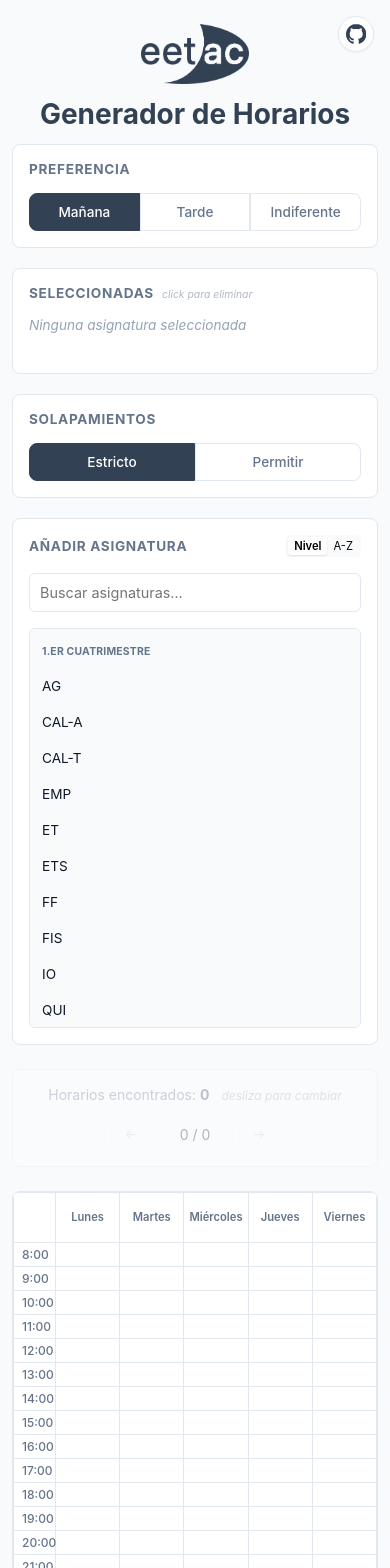
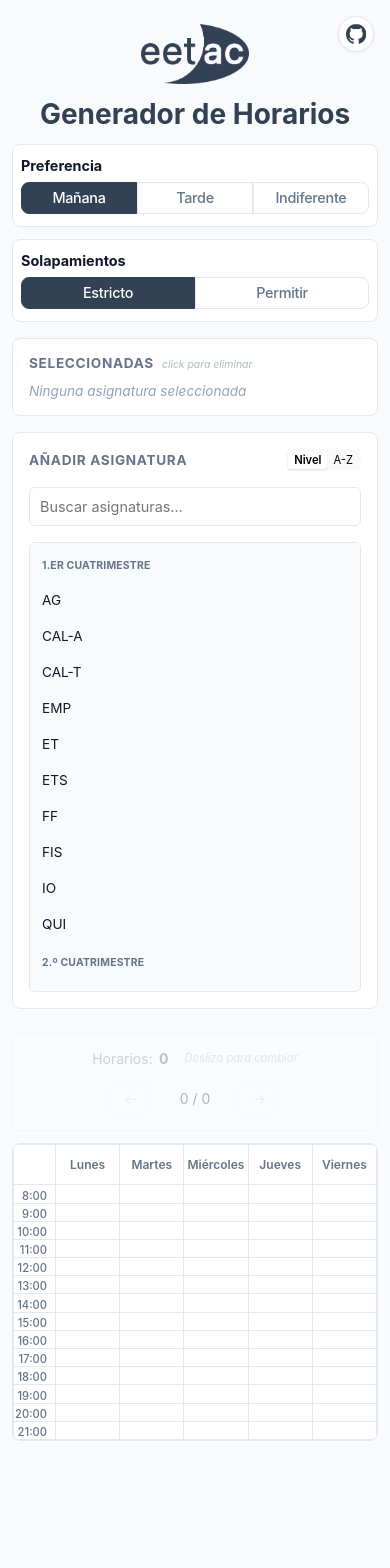
Before and after one commit to BoltyTheDog/eetac_scheduler, a React (Vite) app: page / in a window 390 px wide. Shown: the top 1568 px of the page. After the commit the page ends 1449 px from the top, so only its background shows below. Built offline with nearby package versions, Linux system fonts and the light colour scheme; a web font is replaced by a local one.

Commit message:
update visual mejorada para mobile

```diff
--- a/src/App.tsx
+++ b/src/App.tsx
@@ -57,7 +57,7 @@ function App() {
   }, []);
 
   // State for group popovers
-  const [openPopover, setOpenPopover] = useState<string | null>(null);
+  const [openPopover, setOpenPopover] = useState<{ code: string, top: number, left: number } | null>(null);
 
   // Map subjects to their group details
   const subjectGroups = useMemo(() => {
@@ -176,10 +176,11 @@ function App() {
         <h1 className="header-title">Generador de Horarios</h1>
       </header>
 
-      <main className="layout" style={{ flex: 1, minHeight: 0 }}>
+      <main className="layout">
         <aside className="layout-sidebar">
-          <div className="panel panel-priority">
-            <h2 style={{ marginBottom: '1rem', fontSize: '0.85rem', color: 'var(--text-dim)', textTransform: 'uppercase', letterSpacing: '0.05em' }}>Preferencia</h2>
+          <div className="controls-row">
+            <div className="panel panel-priority" style={{ flex: '0 0 60%' }}>
+              <h2>Preferencia</h2>
               <div style={{ display: 'flex' }}>
                 {(['Mañana', 'Tarde', 'Indiferente'] as const).map(p => {
                   const preferenceMap = { 'Mañana': SchedulePreference.Morning, 'Tarde': SchedulePreference.Afternoon, 'Indiferente': SchedulePreference.DontCare };
@@ -188,7 +189,6 @@ function App() {
                       key={p}
                       className={`btn-toggle ${preference === preferenceMap[p] ? 'active' : ''}`}
                       onClick={() => setPreference(preferenceMap[p])}
-                    style={{ fontSize: '0.85rem' }}
                     >
                       {p}
                     </button>
@@ -197,41 +197,55 @@ function App() {
               </div>
             </div>
 
-          <div className="panel panel-selected">
-            <div style={{ display: 'flex', alignItems: 'baseline', marginBottom: '1rem' }}>
+            <div className="panel panel-overlapping" style={{ flex: '1' }}>
+              <h2>Solapamientos</h2>
+              <div style={{ display: 'flex' }}>
+                <button
+                  className={`btn-toggle ${!allowOverlapping ? 'active' : ''}`}
+                  onClick={() => setAllowOverlapping(false)}
+                >
+                  Estricto
+                </button>
+                <button
+                  className={`btn-toggle ${allowOverlapping ? 'active' : ''}`}
+                  onClick={() => setAllowOverlapping(true)}
+                >
+                  Permitir
+                </button>
+              </div>
+            </div>
+          </div>
+
+          <div className="panel panel-selected" style={{ flex: '0 1 auto', display: 'flex', flexDirection: 'column', minHeight: 0, maxHeight: '35%' }}>
+            <div style={{ display: 'flex', alignItems: 'baseline', marginBottom: '0.75rem' }}>
               <h2 style={{ margin: 0, fontSize: '0.85rem', color: 'var(--text-dim)', textTransform: 'uppercase', letterSpacing: '0.05em' }}>Seleccionadas</h2>
               <span className="swipe-hint" style={{ fontSize: '0.65rem', marginLeft: '0.5rem', opacity: 0.5, fontStyle: 'italic' }}>click para eliminar</span>
             </div>
-            <div style={{ minHeight: '40px', display: 'flex', flexDirection: 'column', gap: '0.4rem' }}>
+            <div className="selected-list-container">
               {selectedSubjects.length === 0 ? (
                 <div style={{ color: '#94a3b8', fontSize: '0.85rem', fontStyle: 'italic' }}>Ninguna asignatura seleccionada</div>
               ) : (
                 selectedSubjects.map(s => (
-                  <div key={s} className="selected-item" style={{ marginBottom: 0, padding: '0.6rem 0.8rem', fontSize: '0.875rem' }}>
+                  <div key={s} className="selected-item">
                     <span
                       className="selected-item-name"
                       onClick={() => handleRemoveSubject(s)}
-                      style={{ fontWeight: '500' }}
                     >
                       {s}
                     </span>
                     <div
                       className="selected-item-groups-btn"
-                      onMouseEnter={() => setOpenPopover(s)}
+                      onMouseEnter={(e) => {
+                        const rect = e.currentTarget.getBoundingClientRect();
+                        setOpenPopover({
+                          code: s,
+                          top: rect.top,
+                          left: rect.left
+                        });
+                      }}
                       onMouseLeave={() => setOpenPopover(null)}
-                      style={{ position: 'relative' }}
                     >
                       {subjectGroups[s]?.length || 0} {subjectGroups[s]?.length === 1 ? 'grupo' : 'grupos'}
-
-                      {openPopover === s && (
-                        <div className="groups-popover">
-                          {subjectGroups[s].map((g, i) => (
-                            <div key={i} className="groups-popover-item">
-                              Gr {g.grup} ({g.tipus})
-                            </div>
-                          ))}
-                        </div>
-                      )}
                     </div>
                   </div>
                 ))
@@ -239,25 +253,6 @@ function App() {
             </div>
           </div>
 
-          <div className="panel panel-overlapping">
-            <h2 style={{ marginBottom: '1rem', fontSize: '0.85rem', color: 'var(--text-dim)', textTransform: 'uppercase', letterSpacing: '0.05em' }}>Solapamientos</h2>
-            <div style={{ display: 'flex' }}>
-              <button
-                className={`btn-toggle ${!allowOverlapping ? 'active' : ''}`}
-                onClick={() => setAllowOverlapping(false)}
-                style={{ fontSize: '0.85rem' }}
-              >
-                Estricto
-              </button>
-              <button
-                className={`btn-toggle ${allowOverlapping ? 'active' : ''}`}
-                onClick={() => setAllowOverlapping(true)}
-                style={{ fontSize: '0.85rem' }}
-              >
-                Permitir
-              </button>
-            </div>
-          </div>
 
           <div className="panel panel-subjects" style={{ flex: 1, display: 'flex', flexDirection: 'column', minHeight: 0 }}>
             <div style={{ display: 'flex', justifyContent: 'space-between', alignItems: 'center', marginBottom: '1rem' }}>
@@ -332,15 +327,15 @@ function App() {
           </div>
         </aside>
 
-        <section className="schedule-section" style={{ display: 'flex', flexDirection: 'column', gap: '1.5rem', flex: 1, minHeight: 0 }}>
+        <section className="schedule-section" style={{ display: 'flex', flexDirection: 'column', gap: '0.75rem', flex: 1, minHeight: 0 }}>
           <div className="panel nav-panel" style={{
             opacity: schedules.length > 0 || (selectedSubjects.length > 0 && !allowOverlapping) ? 1 : 0.3,
             pointerEvents: schedules.length > 0 ? 'auto' : 'none'
           }}>
-            <div style={{ fontSize: '0.875rem', display: 'flex', alignItems: 'baseline', flexWrap: 'wrap' }}>
-              <span style={{ color: 'var(--text-dim)' }}>Horarios encontrados:</span> <strong style={{ color: 'var(--primary-color)', marginLeft: '0.25rem' }}>{schedules.length}</strong>
-              <span className="swipe-hint">desliza para cambiar</span>
-              {schedules.length > 0 && <span style={{ marginLeft: '1rem', opacity: 0.5, display: 'inline-block' }} className="hide-mobile">(Usa las flechas ← →)</span>}
+            <div style={{ fontSize: '0.875rem', display: 'flex', alignItems: 'center' }}>
+              <span style={{ color: 'var(--text-dim)' }}>Horarios:</span>
+              <strong style={{ color: 'var(--primary-color)', marginLeft: '0.4rem' }}>{schedules.length}</strong>
+              <span className="swipe-hint" style={{ fontSize: '0.7rem', opacity: 0.5, marginLeft: '1rem' }}>Desliza para cambiar</span>
             </div>
 
             <div style={{ display: 'flex', alignItems: 'center', gap: '1rem' }}>
@@ -378,6 +373,22 @@ function App() {
           </div>
         </section>
       </main>
+      {openPopover && (
+        <div
+          className="groups-popover"
+          style={{
+            top: `${openPopover.top}px`,
+            left: `${openPopover.left - 10}px`,
+            transform: 'translateX(-100%)'
+          }}
+        >
+          {subjectGroups[openPopover.code].map((g, i) => (
+            <div key={i} className="groups-popover-item">
+              Gr {g.grup} ({g.tipus})
+            </div>
+          ))}
+        </div>
+      )}
     </>
   );
 }
--- a/src/components/ScheduleGrid.tsx
+++ b/src/components/ScheduleGrid.tsx
@@ -40,11 +40,13 @@ export const ScheduleGrid: React.FC<Props> = ({ schedule, subjectColorMap }) =>
             <div style={{
                 display: 'grid',
                 gridTemplateColumns: 'var(--grid-time-width) repeat(5, 1fr)',
-                gridTemplateRows: '50px repeat(14, 1fr)',
+                gridTemplateRows: '40px repeat(14, minmax(0, 1fr))',
                 width: '100%',
+                height: '100%',
                 flex: 1,
                 borderLeft: '1px solid var(--border-color)',
-                borderBottom: '1px solid var(--border-color)'
+                borderBottom: '1px solid var(--border-color)',
+                overflow: 'hidden'
             }}>
                 <div style={{ background: 'transparent', borderRight: '1px solid var(--border-color)', borderTop: '1px solid var(--border-color)' }} />
                 {DAYS.map(day => (
@@ -56,7 +58,7 @@ export const ScheduleGrid: React.FC<Props> = ({ schedule, subjectColorMap }) =>
                         fontWeight: '600',
                         color: 'var(--text-dim)',
                         background: 'transparent',
-                        fontSize: 'var(--grid-header-font)',
+                        fontSize: '0.75rem',
                         borderRight: '1px solid var(--border-color)',
                         borderTop: '1px solid var(--border-color)'
                     }}>
@@ -70,19 +72,22 @@ export const ScheduleGrid: React.FC<Props> = ({ schedule, subjectColorMap }) =>
                             style={{
                                 height: '100%',
                                 boxSizing: 'border-box',
-                                padding: '0.25rem 0.5rem',
+                                padding: '0 0.5rem',
                                 color: 'var(--text-dim)',
-                                fontSize: '0.75rem',
+                                fontSize: '0.7rem',
                                 textAlign: 'right',
                                 background: 'transparent',
                                 fontWeight: '500',
                                 borderRight: '1px solid var(--border-color)',
                                 borderTop: '1px solid var(--border-color)',
                                 gridRow: hourIdx + 2,
-                                gridColumn: 1
+                                gridColumn: 1,
+                                display: 'flex',
+                                alignItems: 'flex-start',
+                                justifyContent: 'flex-end'
                             }}
                         >
-                            {hour}:00
+                            <span style={{ marginTop: '0.2rem' }}>{hour}:00</span>
                         </div>
                         {DAYS.map((_, dayIndex) => (
                             <div key={dayIndex}
@@ -107,7 +112,7 @@ export const ScheduleGrid: React.FC<Props> = ({ schedule, subjectColorMap }) =>
 
                     if (daySessions.length === 0) return null;
 
-                    // Algorithm to calculate horizontal partitioning for overlaps
+                    // Algorithm for horizontal partitioning (same as before)
                     const clusters: HorariObj[][] = [];
                     daySessions.forEach((session: HorariObj) => {
                         let placed = false;
@@ -122,7 +127,6 @@ export const ScheduleGrid: React.FC<Props> = ({ schedule, subjectColorMap }) =>
                     });
 
                     return clusters.map(cluster => {
-                        // For each cluster, we need to find how many "columns" are needed
                         const columns: HorariObj[][] = [];
                         const sessionToCol = new Map<HorariObj, number>();
 
@@ -141,23 +145,29 @@ export const ScheduleGrid: React.FC<Props> = ({ schedule, subjectColorMap }) =>
 
                         const totalCols = columns.length;
 
-                        return cluster.map((session, idx) => {
+                        return cluster.map((session) => {
                             const rowStart = session.hours[0] - 8 + 2;
                             const colStart = dayIndex + 2;
                             const colIndex = sessionToCol.get(session) || 0;
                             const widthPct = 100 / totalCols;
                             const leftPct = colIndex * widthPct;
 
+                            // Unique stable key including start hour to avoid duplicates
+                            const uniqueKey = `${session.code}-${session.day}-${session.hours[0]}-${session.group}-${session.type}`;
+
                             return (
-                                <div key={`${dayIndex}-${idx}`} style={{
+                                <div
+                                    key={uniqueKey}
+                                    className="schedule-block animate-subject-fade"
+                                    style={{
                                         gridRow: `${rowStart} / span ${session.duration}`,
                                         gridColumn: colStart,
-                                    margin: '2px',
+                                        margin: '1px',
                                         marginLeft: `${leftPct}%`,
-                                    width: `calc(${widthPct}% - 4px)`,
+                                        width: `calc(${widthPct}% - 2px)`,
                                         background: getSubjectColor(session.code),
-                                    borderRadius: '6px',
-                                    padding: '0.6rem', // Slightly less padding for overlaps
+                                        borderRadius: '4px',
+                                        padding: '0.25rem 0.4rem',
                                         zIndex: 10,
                                         display: 'flex',
                                         flexDirection: 'column',
@@ -165,12 +175,14 @@ export const ScheduleGrid: React.FC<Props> = ({ schedule, subjectColorMap }) =>
                                         color: 'white',
                                         overflow: 'hidden',
                                         position: 'relative',
-                                    boxSizing: 'border-box'
-                                }}>
-                                    <div style={{ fontWeight: '700', fontSize: '0.8rem', whiteSpace: 'nowrap', textOverflow: 'ellipsis', overflow: 'hidden' }}>{session.code}</div>
-                                    <div style={{ fontSize: '0.7rem', opacity: 0.9, whiteSpace: 'nowrap', textOverflow: 'ellipsis', overflow: 'hidden' }}>Gr {session.group} ({session.type})</div>
-                                    <div style={{ fontSize: '0.6rem', opacity: 0.8, marginTop: 'auto', lineHeight: '1.2' }}>
-                                        Set: {formatWeeks(session.weeks)}
+                                        boxSizing: 'border-box',
+                                        minHeight: 0
+                                    }}
+                                >
+                                    <div style={{ fontWeight: '700', fontSize: '0.7rem', whiteSpace: 'nowrap', textOverflow: 'ellipsis', overflow: 'hidden' }}>{session.code}</div>
+                                    <div style={{ fontSize: '0.6rem', opacity: 0.9, whiteSpace: 'nowrap', textOverflow: 'ellipsis', overflow: 'hidden' }}>Gr {session.group}</div>
+                                    <div style={{ fontSize: '0.55rem', opacity: 0.8, marginTop: 'auto', lineHeight: '1', whiteSpace: 'nowrap', textOverflow: 'ellipsis', overflow: 'hidden' }}>
+                                        {formatWeeks(session.weeks)}
                                     </div>
                                 </div>
                             );
--- a/src/index.css
+++ b/src/index.css
@@ -10,17 +10,17 @@
   align-items: center;
   justify-content: center;
   gap: 2rem;
-  padding: 0.75rem 0;
+  padding: 0.5rem 0;
 }
 
 .header-logo {
-  height: 80px;
+  height: 60px;
   width: auto;
   display: block;
 }
 
 .header-title {
-  font-size: 2.5rem;
+  font-size: 2rem;
   margin: 0;
   line-height: 1;
   color: #334155;
@@ -121,6 +121,9 @@ body {
   border: 1px solid var(--border-color);
   border-radius: 0.5rem;
   padding: 1rem;
+  display: flex;
+  flex-direction: column;
+  min-height: 0;
 }
 
 h1 {
@@ -135,6 +138,21 @@ h1 {
   grid-template-columns: 320px 1fr;
   gap: 2rem;
   width: 100%;
+  flex: 1;
+  min-height: 0;
+  overflow: hidden;
+}
+
+.panel-subjects {
+  flex: 1;
+}
+
+.subjects-list {
+  flex: 1;
+  overflow-y: auto;
+  border: 1px solid var(--border-color);
+  border-radius: 0.375rem;
+  background: var(--bg-color);
 }
 
 @media (max-width: 1024px) {
@@ -174,7 +192,9 @@ h1 {
   }
 
   .subjects-list {
-    max-height: 400px;
+    max-height: 450px;
+    overflow-y: auto;
+    flex: 1;
     border: 1px solid var(--border-color);
     border-radius: 0.375rem;
     background: var(--bg-color);
@@ -184,9 +204,43 @@ h1 {
 .layout-sidebar {
   display: flex;
   flex-direction: column;
-  gap: 1.25rem;
+  gap: 1rem;
   height: 100%;
   min-height: 0;
+  z-index: 10;
+  position: relative;
+}
+
+.controls-row {
+  display: flex;
+  gap: 0.75rem;
+  flex-shrink: 0;
+  width: 100%;
+}
+
+.controls-row .panel {
+  padding: 0.75rem 0.5rem;
+  min-width: 0;
+  /* Critical for flex shrinking */
+}
+
+.controls-row h2 {
+  margin-bottom: 0.5rem !important;
+  font-size: 0.75rem !important;
+}
+
+@media (max-width: 1024px) {
+  .controls-row {
+    flex-direction: column;
+  }
+
+  .controls-row .panel {
+    flex: none !important;
+  }
+
+  .controls-row h2 {
+    font-size: 0.9rem !important;
+  }
 }
 
 .swipe-hint {
@@ -205,7 +259,7 @@ h1 {
 }
 
 .btn-toggle {
-  padding: 0.625rem 1rem;
+  padding: 0.5rem 0.1rem;
   background: transparent;
   border: 1px solid var(--border-color);
   color: var(--text-dim);
@@ -213,6 +267,9 @@ h1 {
   transition: all 0.2s;
   font-weight: 500;
   flex: 1;
+  text-align: center;
+  font-size: 0.65rem !important;
+  letter-spacing: -0.02em;
 }
 
 .btn-toggle:first-child {
@@ -229,17 +286,35 @@ h1 {
   color: white;
 }
 
+@media (max-width: 1024px) {
+  .btn-toggle {
+    font-size: 0.9rem !important;
+    padding: 0.4rem 0.2rem;
+  }
+}
+
+.selected-list-container {
+  overflow-y: auto;
+  min-height: 0;
+  display: flex;
+  flex-direction: column;
+  gap: 0.4rem;
+  padding-right: 4px;
+}
+
 .selected-item {
   display: flex;
   justify-content: space-between;
   align-items: center;
-  padding: 0.5rem 0.75rem;
+  padding: 0.35rem 0.6rem;
   border-radius: 0.375rem;
-  margin-bottom: 0.5rem;
+  margin-bottom: 0.3rem;
+  /* Tighter */
   transition: all 0.2s;
   border: 1px solid var(--border-color);
   background: var(--surface-color);
   position: relative;
+  font-size: 0.8rem;
 }
 
 .selected-item-name {
@@ -273,20 +348,18 @@ h1 {
 }
 
 .groups-popover {
-  position: absolute;
-  top: 100%;
-  right: 0;
+  position: fixed;
   background: #1e293b;
   border: 1px solid #334155;
   border-radius: 0.5rem;
   box-shadow: 0 10px 15px -3px rgba(0, 0, 0, 0.2);
   padding: 0.75rem;
-  z-index: 1100;
+  z-index: 2000;
+  /* Above everything */
   min-width: 130px;
   display: flex;
   flex-direction: column;
   gap: 0.25rem;
-  margin-top: 4px;
   pointer-events: none;
 }
 
@@ -310,13 +383,19 @@ h1 {
   width: 100%;
   background-color: var(--surface-color);
   transition: background-color 0.2s ease-in-out;
+  flex: 1;
+  /* Fill the section */
+  min-height: 0;
+  z-index: 1;
+  position: relative;
 }
 
 .nav-panel {
   display: flex;
+  flex-direction: row;
   justify-content: space-between;
   align-items: center;
-  padding: 1rem 1.5rem;
+  padding: 0.5rem 1.25rem;
 }
 
 @media (max-width: 768px) {
@@ -338,25 +417,27 @@ h1 {
   }
 }
 
-/* Animations */
-@keyframes fadeIn {
+/* Animations & Transitions */
+@keyframes scheduleFadeIn {
   from {
     opacity: 0;
-    transform: translateY(10px);
   }
 
   to {
     opacity: 1;
-    transform: translateY(0);
   }
+}
+
+.animate-subject-fade {
+  animation: scheduleFadeIn 0.1s ease-out forwards;
+}
+
+.schedule-block {
+  transition: opacity 0.1s ease-in-out;
 }
 
 .warn-bg {
   background-color: rgba(248, 113, 113, 0.08) !important;
-}
-
-.animate-fade {
-  animation: fadeIn 0.4s ease-out forwards;
 }
 
 .github-link {
```
Lines whose indentation alone changed are shown as unchanged.
